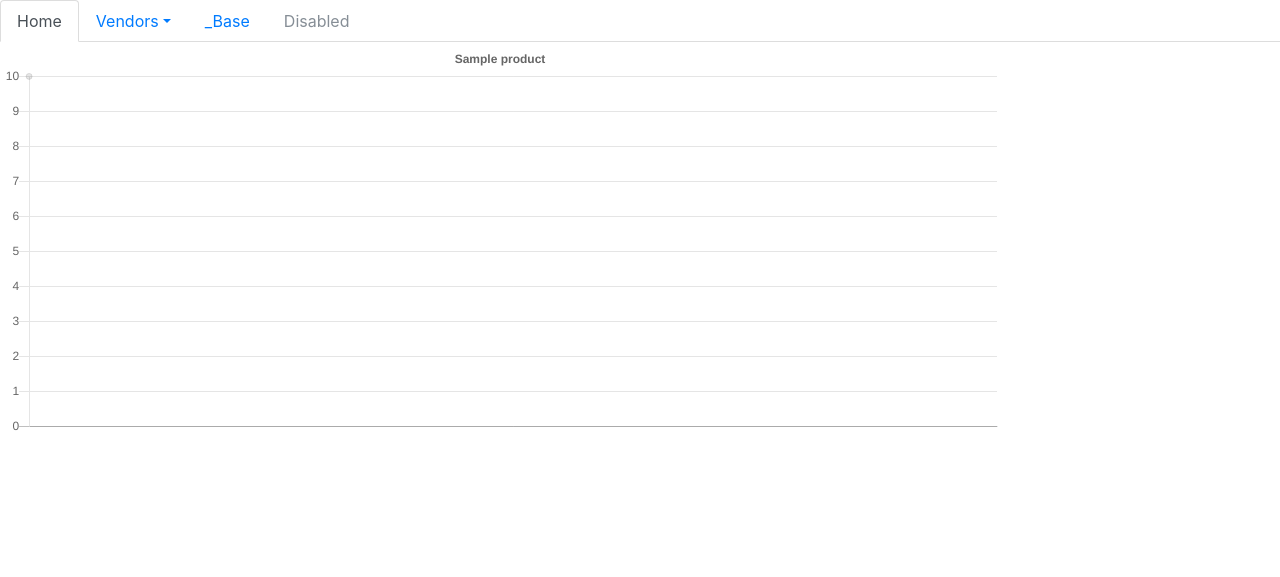
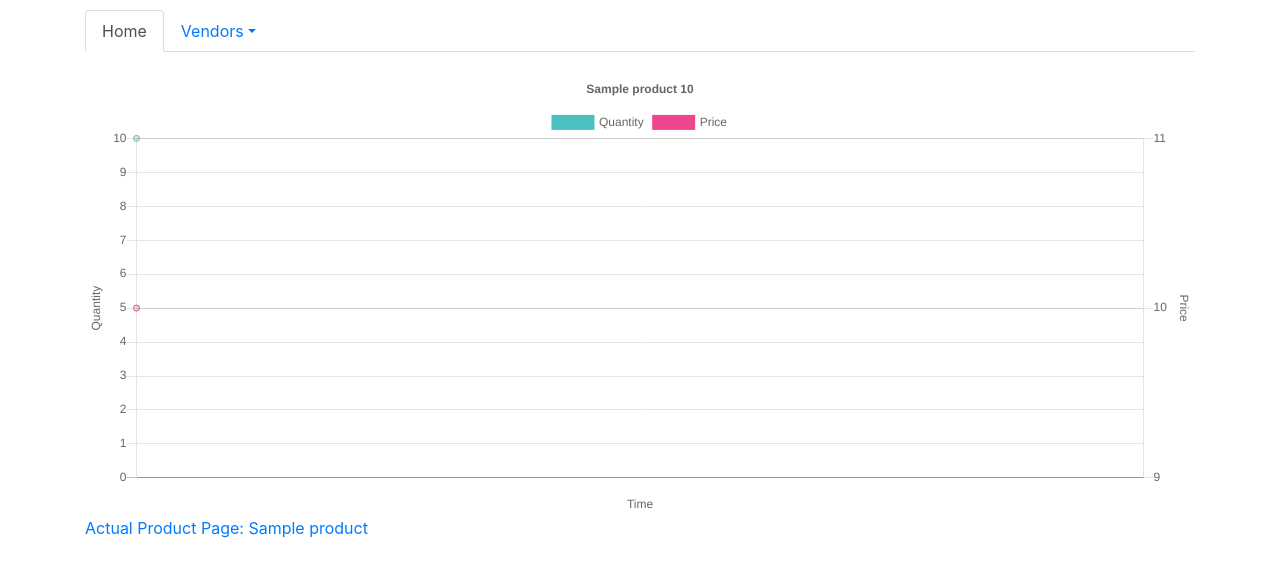
Before and after one commit to RelentlessCoffee/w2tea-scraper, a Flask app: template templates/get_product.html in a window 1280 px wide. Shown: the top 577 px of the page. Run offline with Flask 2, Linux system fonts and the light colour scheme; the template is opened without the code that fills it: most values are stand-ins (such as "Sample title", 1, 10 or a date in 2020); parts of the project's set-up code (start-up, migrations or seed data) failed here and were passed over; some libraries are stand-ins or nearby versions.

Commit message:
fixed product graph page and overall layout

```diff
--- a/templates/_base.html
+++ b/templates/_base.html
@@ -10,6 +10,7 @@
 </head>
 
 <header>
+    <div class="container" style="margin-top: 10px">
     <ul class="nav nav-tabs">
   <li class="nav-item">
     <a class="nav-link active" href="{{url_for('home_page')}}">Home</a>
@@ -22,20 +23,16 @@
         {% endfor %}
     </div>
   </li>
-  <li class="nav-item">
-    <a class="nav-link" href="{{url_for('_base')}}">_Base</a>
-  </li>
-  <li class="nav-item">
-    <a class="nav-link disabled" href="#">Disabled</a>
-  </li>
     </ul>
-
+    </div>
     {% block head %}{% endblock %}
 </header>
 
 <body>
+<div class="container" style="margin-top: 20px">
 {% block body %}
 {% endblock %}
+</div>
 </body>
 
 <!-- Bootstrap plugins-->
--- a/templates/get_product.html
+++ b/templates/get_product.html
@@ -22,43 +22,77 @@ var ctx = document.getElementById("myChart").getContext('2d');
 var myChart = new Chart(ctx, {
     type: 'line',
     data: {
-        datasets: [{
-            data: [
-                {% for sample in samples %}
-                  {"x": "{{sample.date}}", "y": {{sample.quantity or "null"}}
-                  },
-                {% endfor %}
-            ]
-        }]
+        datasets: [
+            {
+                label: "Quantity",
+                fill: false,
+                borderColor: 'rgb(75, 192, 192)',
+                lineTension: .1,
+                yAxisID: 'A',
+                data: [{% for sample in samples %}{"x": "{{sample.date}}", "y": {{sample.quantity or "null"}}},{% endfor %}],
+            },
+            {
+                label: "Price",
+                fill: false,
+                borderColor: 'rgb(239, 69, 142)',
+                lineTension: .1,
+                yAxisID: 'B',
+                data: [{% for sample in samples %}{"x": "{{sample.date}}", "y": {{sample.price or "null"}}},{% endfor %}],
+            }
+        ]
     },
     options: {
+        responsive: true,
         title: {
             display: true,
-            text: '{{product.name}}'
+            text: '{{product.name}} {{product.weight}}'
         },
-        legend: {
-            display: false,
+        tooltips: {
+            mode: 'index',
+            intersect: false
         },
+        hover: {
+            mode: 'nearest',
+            intersect: true
+        },
+        legend: {display: true},
         elements: {
-            line: {
-                tension: 0
-            }
+            line: {tension: 0}
         },
-        responsive: false,
         scales: {
             xAxes: [{
+                scaleLabel: {
+                    display: true,
+                    labelString: 'Time'
+                },
                 type: "time",
-                time: {
-                    unit: 'week'
+                time: {unit: 'week'}
+            }],
+            yAxes: [
+                {
+                    id: 'A',
+                    position: 'left',
+                    scaleLabel: {
+                        display: true,
+                        labelString: 'Quantity'
+                    },
+                    ticks: {beginAtZero:true
+                    }
+                },
+                {
+                    id: 'B',
+                    position: 'right',
+                    scaleLabel: {
+                        display: true,
+                        labelString: 'Price'
+                    },
+                    ticks: {beginAtZero:false,
+                    stepSize: 5}
                 }
-            }],
-            yAxes: [{
-                ticks: {
-                    beginAtZero:true
-                }
-            }]
+            ]
         }
     }
 });
 </script>
+<a href="{{url}}">Actual Product Page: {{product.name}}</a>
 {% endblock %}
--- a/templates/list_products.html
+++ b/templates/list_products.html
@@ -2,8 +2,9 @@
 {% block title %}Available Products{% endblock %}
 
 {% block body %}
-<div class="container">
-<table id="example" class="table table-striped table-bordered" width="100%" cellspacing="0">
+
+<div id="foo" class="invisible">
+    <table id="example" class="table table-striped table-bordered" width="100%" cellspacing="0">
         <thead>
             <tr>
                 <th>Product</th>
@@ -34,6 +35,7 @@
 <script type="text/javascript">
 $(document).ready(function() {
     $('#example').DataTable();
+    $("#foo").removeClass('invisible');
 } );
 </script>
 {% endblock %}
--- a/views.py
+++ b/views.py
@@ -41,14 +41,15 @@ def get_product(vendor_id, product_id):
     samples = data.list_samples(vendor_id, product_id)
     product = data.get_product(vendor_id, product_id)
     vendors = data.list_vendors()
-    return render_template('get_product.html', product=product, samples=samples, vendors=vendors)
+    url = samples[-1].url
+    return render_template('get_product.html', product=product, samples=samples, vendors=vendors, url=url)
 
 
 with app.test_request_context():
     print(url_for('list_vendors'))
     print(url_for('get_vendor', vendor_id='w2t'))
     print(url_for('list_products', vendor_id='w2t'))
-    print(url_for('get_product', vendor_id='w2t', product_id='my_cunt'))
+    print(url_for('get_product', vendor_id='w2t', product_id='product_page'))
 
 
 def run_debug():
```
